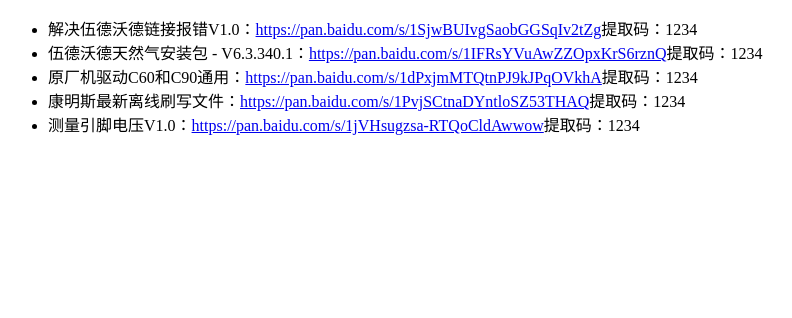
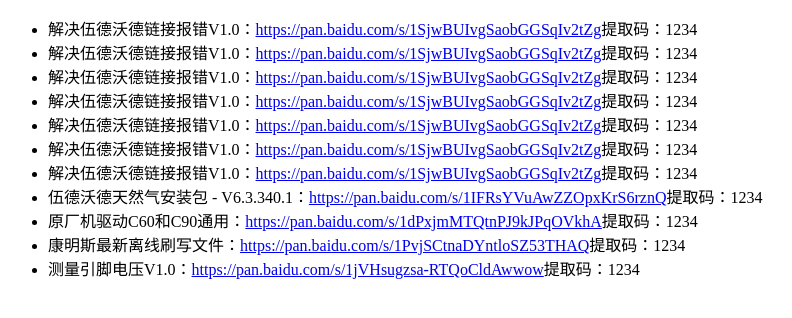
Before and after one commit to JhonSong18/JhonSong18.github.io, a plain HTML site: page index.html in a window 1280 px wide. Shown: the whole page, without its empty margins (0-792 px from the left). Drawn offline with Linux system fonts and the light colour scheme.

Commit message:
测试修改

```diff
--- a/index.html
+++ b/index.html
@@ -10,6 +10,12 @@
 	<body>
 		<ul>
 			<li>解决伍德沃德链接报错V1.0：<a href="https://pan.baidu.com/s/1SjwBUIvgSaobGGSqIv2tZg">https://pan.baidu.com/s/1SjwBUIvgSaobGGSqIv2tZg</a>提取码：1234</li>
+			<li>解决伍德沃德链接报错V1.0：<a href="https://pan.baidu.com/s/1SjwBUIvgSaobGGSqIv2tZg">https://pan.baidu.com/s/1SjwBUIvgSaobGGSqIv2tZg</a>提取码：1234</li>
+			<li>解决伍德沃德链接报错V1.0：<a href="https://pan.baidu.com/s/1SjwBUIvgSaobGGSqIv2tZg">https://pan.baidu.com/s/1SjwBUIvgSaobGGSqIv2tZg</a>提取码：1234</li>
+			<li>解决伍德沃德链接报错V1.0：<a href="https://pan.baidu.com/s/1SjwBUIvgSaobGGSqIv2tZg">https://pan.baidu.com/s/1SjwBUIvgSaobGGSqIv2tZg</a>提取码：1234</li>
+			<li>解决伍德沃德链接报错V1.0：<a href="https://pan.baidu.com/s/1SjwBUIvgSaobGGSqIv2tZg">https://pan.baidu.com/s/1SjwBUIvgSaobGGSqIv2tZg</a>提取码：1234</li>
+			<li>解决伍德沃德链接报错V1.0：<a href="https://pan.baidu.com/s/1SjwBUIvgSaobGGSqIv2tZg">https://pan.baidu.com/s/1SjwBUIvgSaobGGSqIv2tZg</a>提取码：1234</li>
+			<li>解决伍德沃德链接报错V1.0：<a href="https://pan.baidu.com/s/1SjwBUIvgSaobGGSqIv2tZg">https://pan.baidu.com/s/1SjwBUIvgSaobGGSqIv2tZg</a>提取码：1234</li>
 			<li>伍德沃德天然气安装包 - V6.3.340.1：<a href="https://pan.baidu.com/s/1IFRsYVuAwZZOpxKrS6rznQ">https://pan.baidu.com/s/1IFRsYVuAwZZOpxKrS6rznQ</a>提取码：1234</li>
 			<li>原厂机驱动C60和C90通用：<a href="https://pan.baidu.com/s/1dPxjmMTQtnPJ9kJPqOVkhA">https://pan.baidu.com/s/1dPxjmMTQtnPJ9kJPqOVkhA</a>提取码：1234</li>
 			<li>康明斯最新离线刷写文件：<a href="https://pan.baidu.com/s/1PvjSCtnaDYntloSZ53THAQ">https://pan.baidu.com/s/1PvjSCtnaDYntloSZ53THAQ</a>提取码：1234</li>
```
